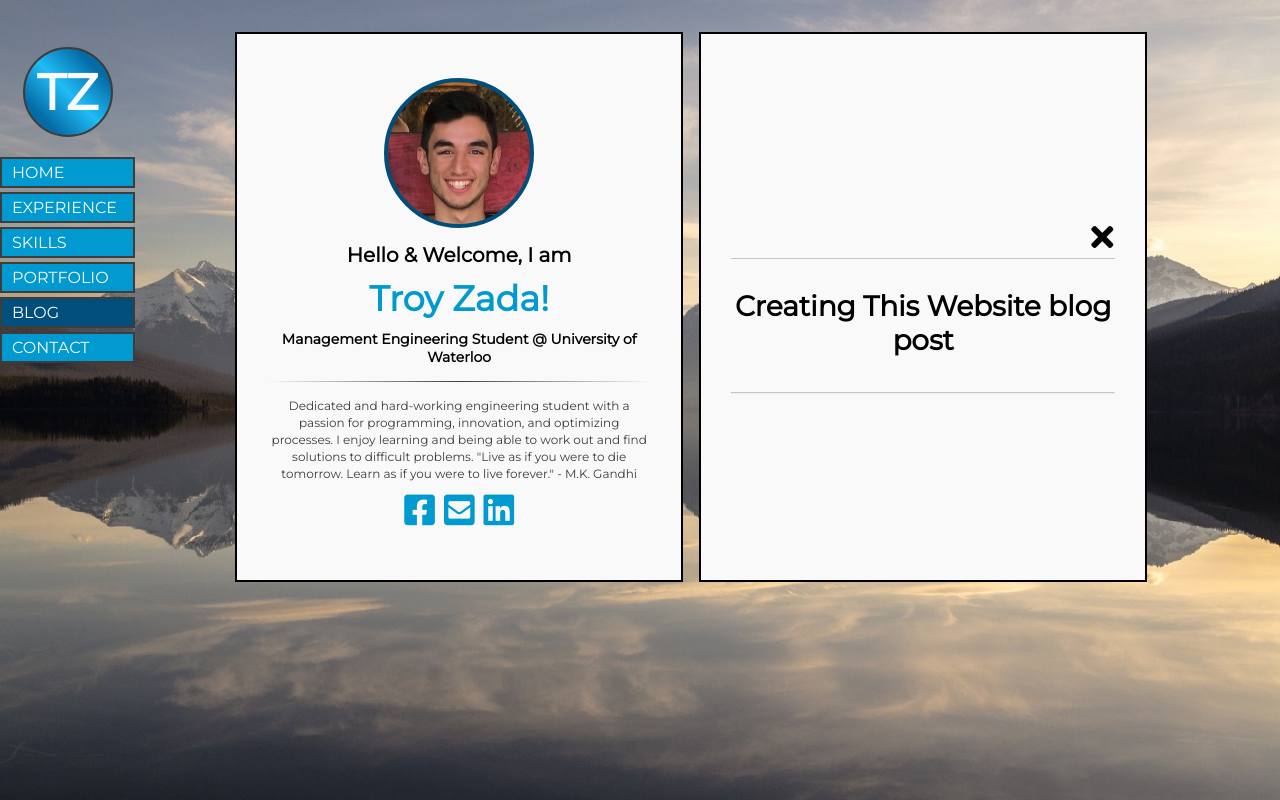
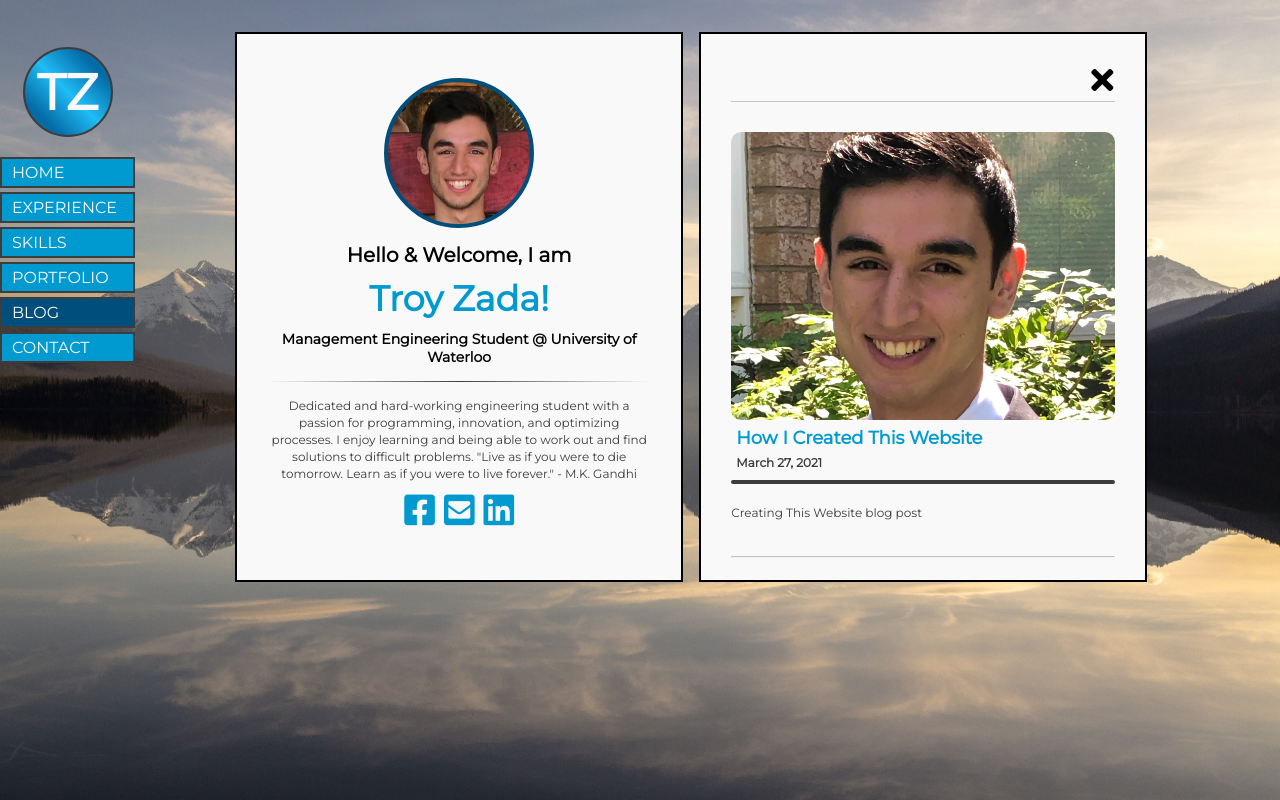
Before and after one commit to tzada8/troy-zada, a React (Create React App) app: page /blog/creating-this-website in a window 1280 px wide. Built offline with nearby package versions, Linux system fonts and the light colour scheme; a web font is replaced by a local one.

Commit message:
blog posts have basic header content

```diff
--- a/src/components/cards/content/blog/blog_post/BlogPost.css
+++ b/src/components/cards/content/blog/blog_post/BlogPost.css
@@ -0,0 +1,11 @@
+img.post-specific {
+   border-radius: 10px;
+}
+
+img.post-specific:hover {
+   transform: none;
+}
+
+hr.hr-blog-margin-adjust {
+   margin-bottom: 20px;
+}
--- a/src/components/cards/content/blog/blog_post/BlogPost.js
+++ b/src/components/cards/content/blog/blog_post/BlogPost.js
@@ -5,13 +5,17 @@ function BlogPost(props) {
    return (
       <div>
          <figure className="blog-picwrap">
-            <img className="blog-image" src={props.src} alt="Blog Post" />
+            <img
+               className="blog-image post-specific"
+               src={props.src}
+               alt="Blog Post"
+            />
          </figure>
          <div className="blog-description-box">
             <h3 className="blog-title">{props.blogTitle}</h3>
             <h4 className="blog-date">{props.date}</h4>
          </div>
-         <hr className="horizontal-bar__blog-posts" />
+         <hr className="horizontal-bar__blog-posts hr-blog-margin-adjust" />
       </div>
    );
 }
--- a/src/components/cards/content/blog/subcards/CreatingThisWebsite.js
+++ b/src/components/cards/content/blog/subcards/CreatingThisWebsite.js
@@ -1,9 +1,16 @@
 import React from "react";
+import BlogPost from "../blog_post/BlogPost";
+import { blogData } from "../BlogData";
 
 function CreatingThisWebsite() {
    return (
       <div>
-         <h1>Creating This Website blog post</h1>
+         <BlogPost
+            src={blogData.creatingThisWebsite.image}
+            blogTitle={blogData.creatingThisWebsite.title}
+            date={blogData.creatingThisWebsite.date}
+         />
+         <p>Creating This Website blog post</p>
       </div>
    );
 }
```
